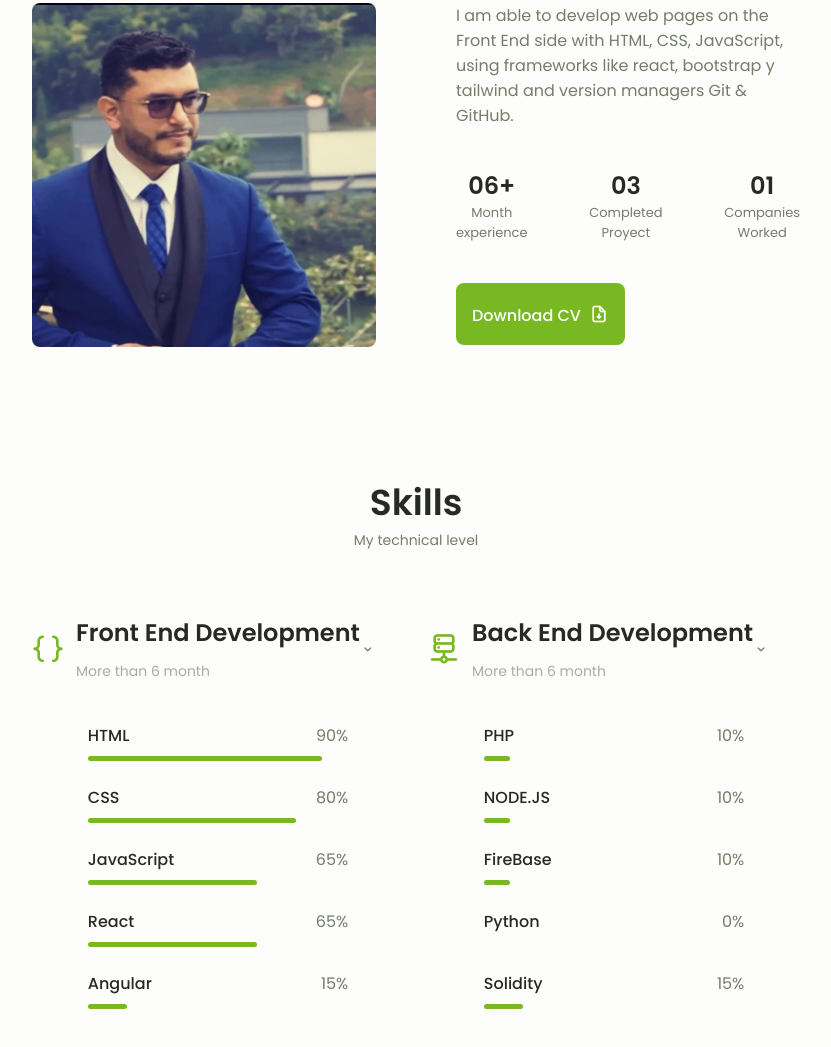
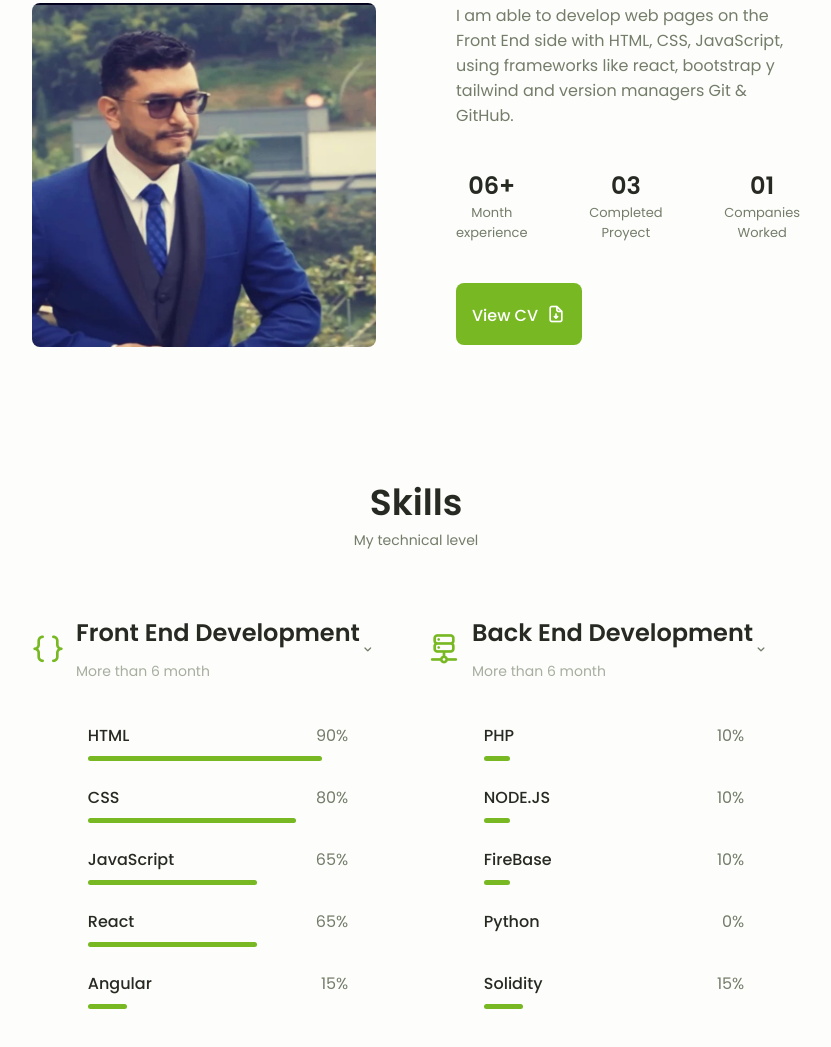
Before and after one commit to Santiscano/My-Website, a website: page index.html in a window 1280 px wide. Shown: the part 852-1899 px from the top of the page, without its empty margins (224-1055 px from the left). Drawn offline with nearby package versions, Linux system fonts and the light colour scheme.

Commit message:
agrege link cv

```diff
--- a/index.html
+++ b/index.html
@@ -139,8 +139,8 @@
                   </div>
                 </div>
                 <div class="about__buttons">
-                  <a download="" href="" class="button button--flex">
-                    Download CV<i class="uil uil-file-download button__icon"></i>
+                  <a download="" class="button button--flex" target="_blank" href="https://www.canva.com/design/DAFOMGpqfqo/k_4ulio5AgxIYM_HM9f8tA/view?utm_content=DAFOMGpqfqo&utm_campaign=designshare&utm_medium=link2&utm_source=sharebutton">
+                    View CV<i class="uil uil-file-download button__icon"></i>
                   </a>
                 </div>
               </div>
```
